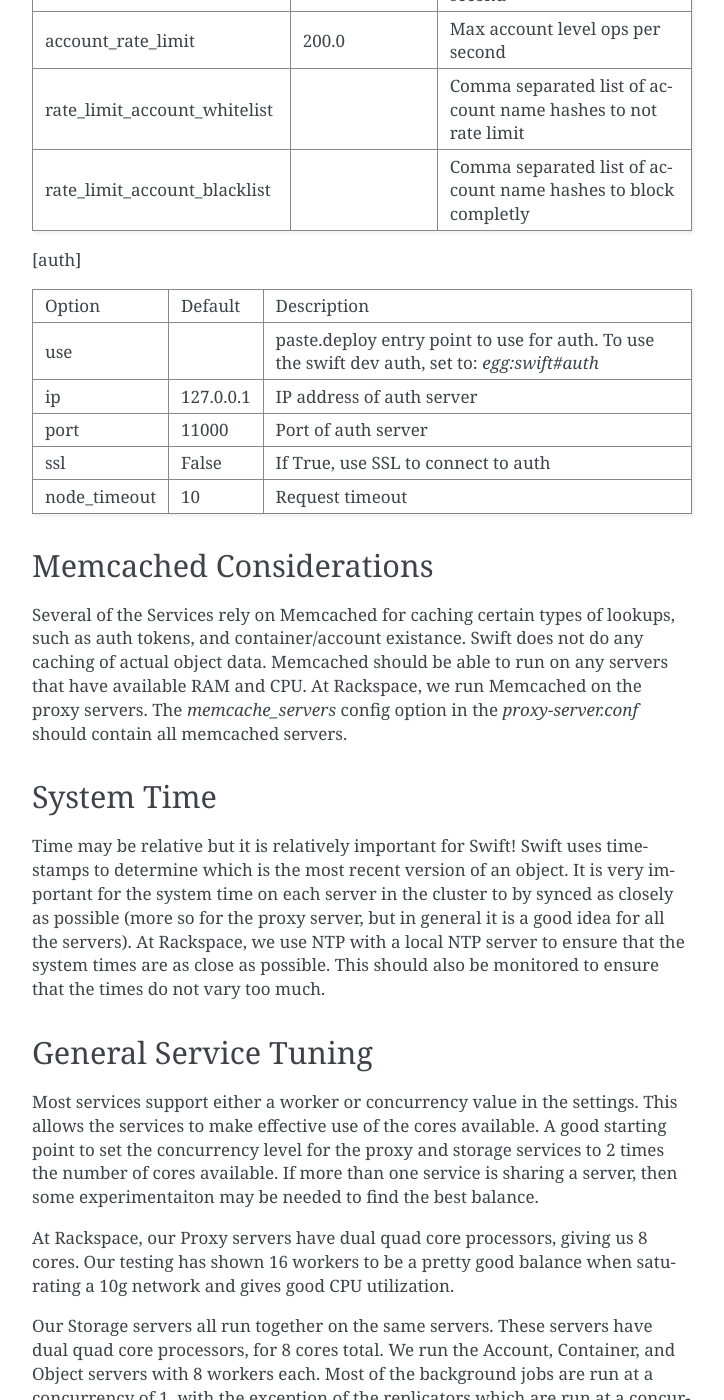
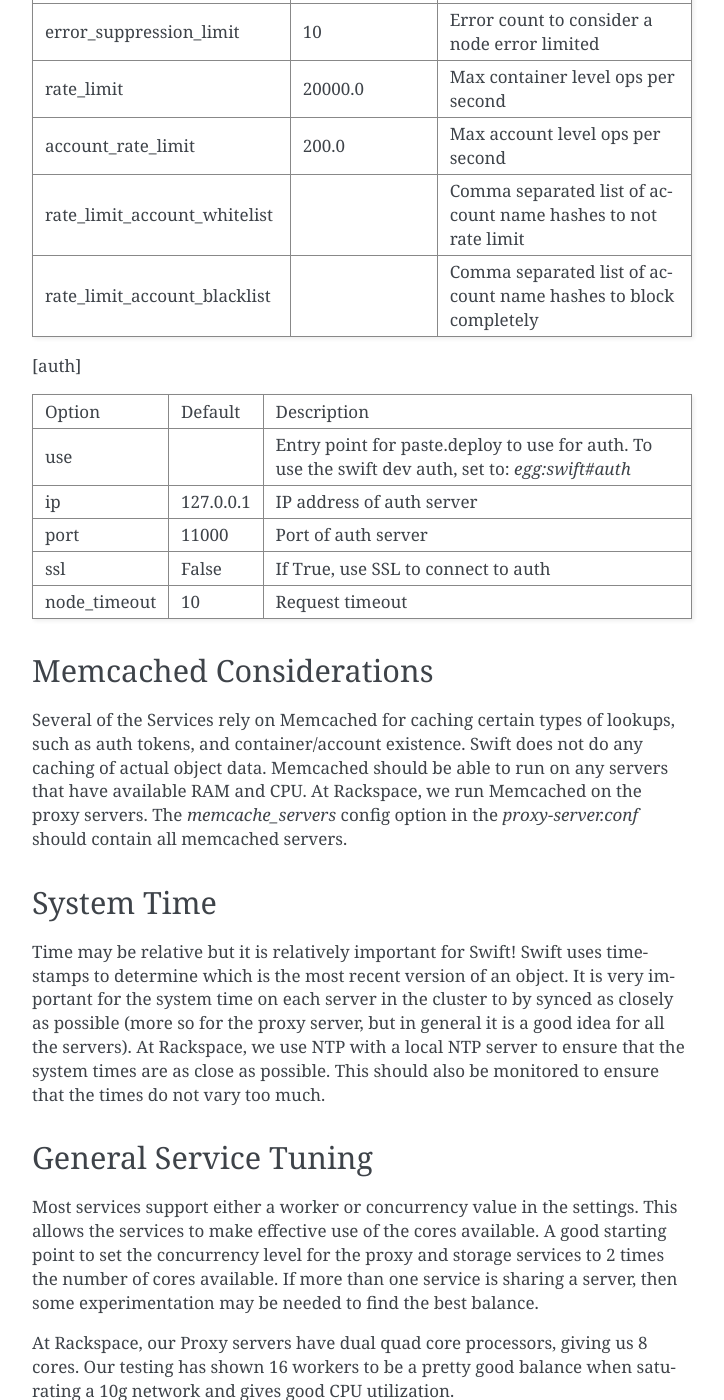
Before and after one commit to dmgerman/swift-token, a Sphinx documentation site: the page built from doc/source/deployment_guide.rst, in a window 1280 px wide and 1400 px high, scrolled down 10780 px. Shown: the whole window, without its empty margins (388-1112 px from the left). Built offline with Sphinx 7.4.7, drawn with Linux system fonts in a browser that asks for light colours; the version number could not be read and is left out; some of the changed text lies outside the part shown.

Commit message:
Minor spelling and typo fixes with added words to intro the Proxy Server config.

```diff
--- a/doc/source/deployment_guide.rst
+++ b/doc/source/deployment_guide.rst
@@ -353,7 +353,7 @@
 ==================  ==============  ==========================================
 Option              Default         Description
 ------------------  --------------  ------------------------------------------
-use                                 paste.deploy entry point for the account
+use                                 Entry point for paste.deploy for the account
                                     server.  For most cases, this should be
                                     `egg:swift#account`.
 log_name            account-server  Label used when logging
@@ -432,7 +437,7 @@
 ============================  ===============  =============================
 Option                        Default          Description
 ----------------------------  ---------------  -----------------------------
-use                                            paste.deploy entry point for
+use                                            Entry point for paste.deploy for
                                                the proxy server.  For most
                                                cases, this should be
                                                `egg:swift#proxy`.
@@ -443,10 +448,10 @@
                                                request
 recheck_account_existence     60               Cache timeout in seconds to
                                                send memcached for account
-                                               existance
+                                               existence
 recheck_container_existence   60               Cache timeout in seconds to
                                                send memcached for container
-                                               existance
+                                               existence
 object_chunk_size             65536            Chunk size to read from
                                                object servers
 client_chunk_size             65536            Chunk size to read from
@@ -474,7 +479,7 @@
                                                rate limit
 rate_limit_account_blacklist                   Comma separated list of
                                                account name hashes to block
-                                               completly
+                                               completely
 ============================  ===============  =============================
 
 [auth]
@@ -482,7 +487,7 @@
 ============  ===================================  ========================
 Option        Default                              Description
 ------------  -----------------------------------  ------------------------
-use                                                paste.deploy entry point
+use                                                Entry point for paste.deploy
                                                    to use for auth.  To
                                                    use the swift dev auth,
                                                    set to:
@@ -500,7 +505,7 @@
 ------------------------
 
 Several of the Services rely on Memcached for caching certain types of
-lookups, such as auth tokens, and container/account existance.  Swift does
+lookups, such as auth tokens, and container/account existence.  Swift does
 not do any caching of actual object data.  Memcached should be able to run
 on any servers that have available RAM and CPU.  At Rackspace, we run
 Memcached on the proxy servers.  The `memcache_servers` config option
@@ -526,7 +531,7 @@
 This allows the services to make effective use of the cores available. A good
 starting point to set the concurrency level for the proxy and storage services
 to 2 times the number of cores available. If more than one service is
-sharing a server, then some experimentaiton may be needed to find the best
+sharing a server, then some experimentation may be needed to find the best
 balance.
 
 At Rackspace, our Proxy servers have dual quad core processors, giving us 8
```
Also changed, not shown: other parts of doc/source/deployment_guide.rst (+18 -13 lines).
